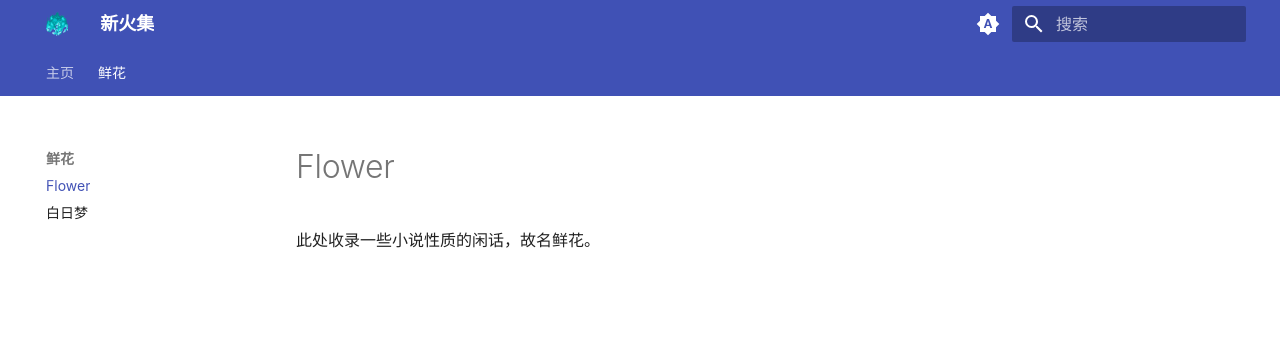
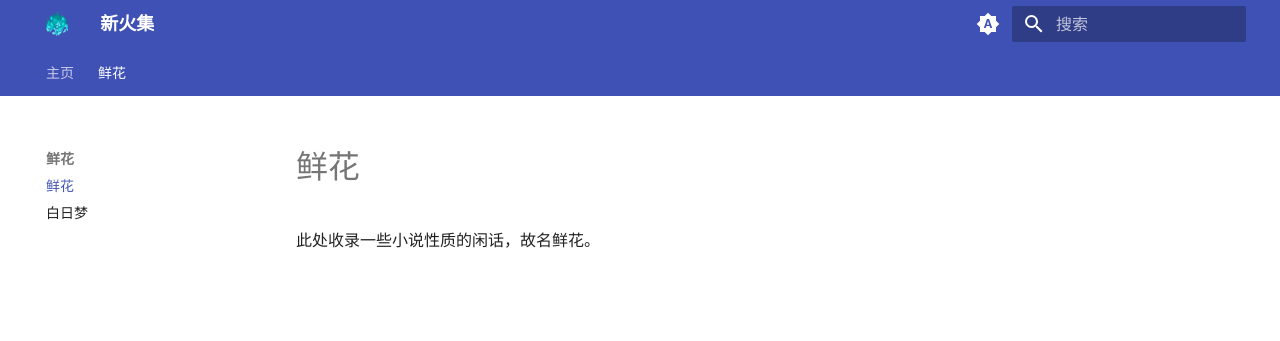
Before and after one commit to xinhuoji/xinhuoji, an MkDocs documentation site: the page built from docs/flower.md, in a window 1280 px wide. Shown: the top 341 px of the page. Built offline with MkDocs 1.6.1 and Material for MkDocs 9.7.7, drawn with Linux system fonts in a browser that asks for light colours.

Commit message:
Fix a little

```diff
--- a/docs/flower.md
+++ b/docs/flower.md
@@ -1 +1,2 @@
+# 鲜花
 此处收录一些小说性质的闲话，故名鲜花。
```
Also changed, not shown: mkdocs.yml (line endings or trailing spaces).
